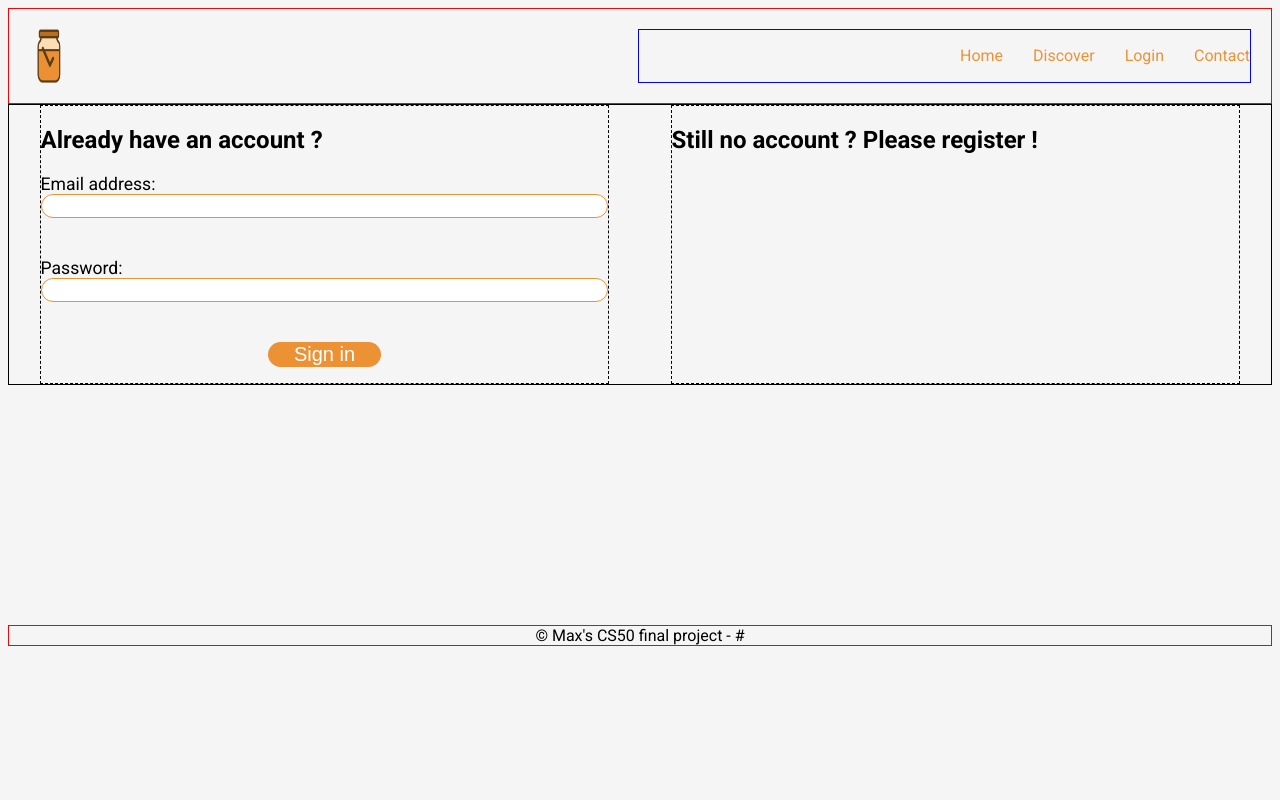
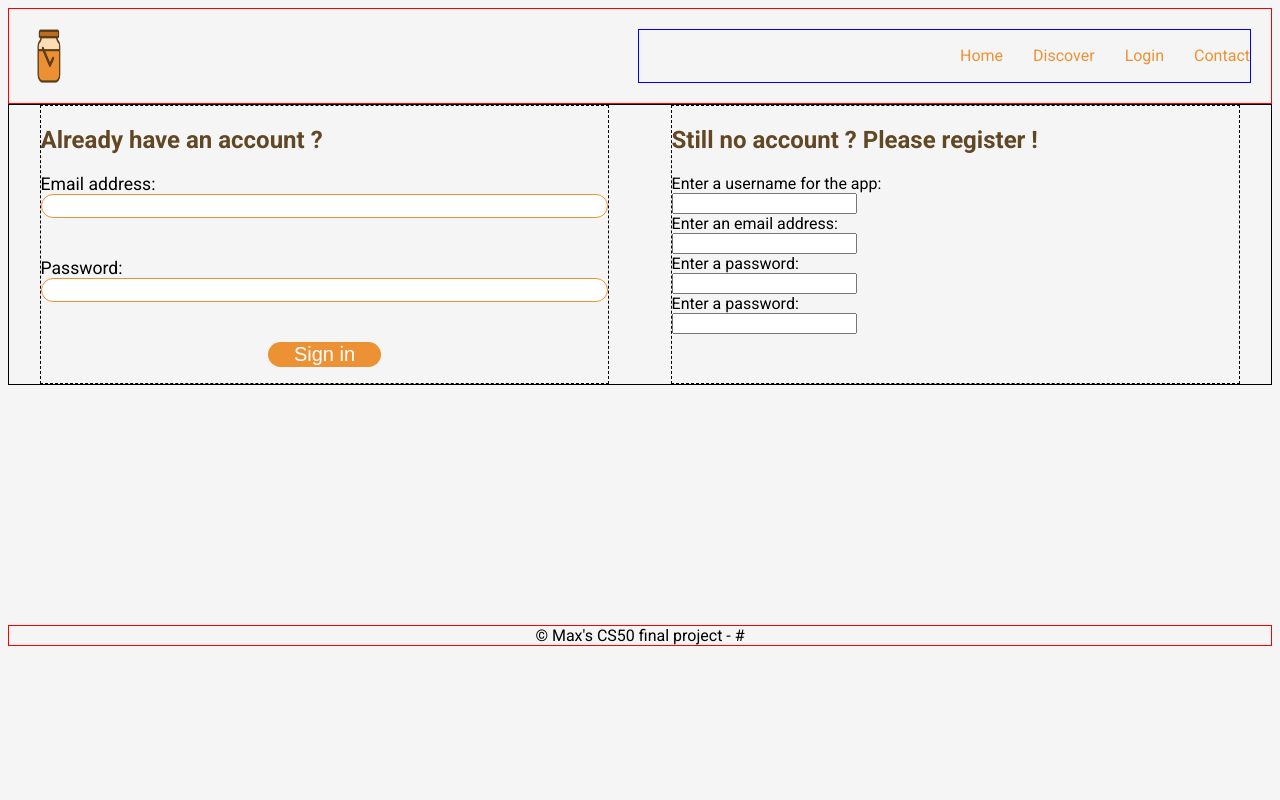
Before and after one commit to maxcol01/pita, a Flask app: page /login in a window 1280 px wide. Run offline with Flask 3, Linux system fonts and the light colour scheme; some web fonts are replaced.

Commit message:
starting coding the register form

```diff
--- a/backend/app.py
+++ b/backend/app.py
@@ -1,4 +1,4 @@
-from flask import Flask, render_template
+from flask import Flask, render_template, redirect
 
 app = Flask(__name__,
             static_folder="../frontend/static",
@@ -19,6 +19,11 @@ def login():
     return render_template("login.html")
 
 
+@app.route("/register")
+def register():
+
+    return redirect(render_template("home.html"))
+
 @app.route("/contact")
 def contact():
     return render_template("contact.html")
--- a/frontend/static/styles.css
+++ b/frontend/static/styles.css
@@ -2,6 +2,7 @@
 @import url('https://fonts.googleapis.com/css2?family=Google+Sans+Code:ital,wght@0,300..800;1,300..800&family=Mea+Culpa&family=Roboto:ital,wght@0,100..900;1,100..900&display=swap');
 :root {
     --main-color: #ed9234;
+    --second-color: #624724;
 }
 
 html {
@@ -81,6 +82,9 @@ h1 {
     display: flex;
     justify-content: space-around;
     border: 1px solid black;
+    h2 {
+        color: var(--second-color);
+    }
     .login-existing-user {
         border: 1px dashed black;
         width: 45%;
--- a/frontend/templates/login.html
+++ b/frontend/templates/login.html
@@ -19,6 +19,25 @@
         </div>
         <div class="login-registering-user">
             <h2> Still no account ? Please register !</h2>
+            <form action="/register" method="post">
+                <div class="register-username">
+                    <label for="username">Enter a username for the app:</label><br>
+                    <input type="text" name="username" id="username" required>
+                </div>
+                <div class="register-email">
+                    <label for="reg-email">Enter an email address:</label><br>
+                    <input type="email" required name="reg-email" id="reg-email">
+                </div>
+                <div class="register-password">
+                    <label for="reg-psw">Enter a password:</label><br>
+                    <input type="password" id="reg-psw" name="reg-pwd" required>
+                </div>
+                <div class="register-password-confirm">
+                    <label for="reg-psw-cf">Enter a password:</label><br>
+                    <input type="password" id="reg-psw-cf" name="reg-pwd-cf" required>
+                </div>
+
+            </form>
         </div>
     </div>
 
```
